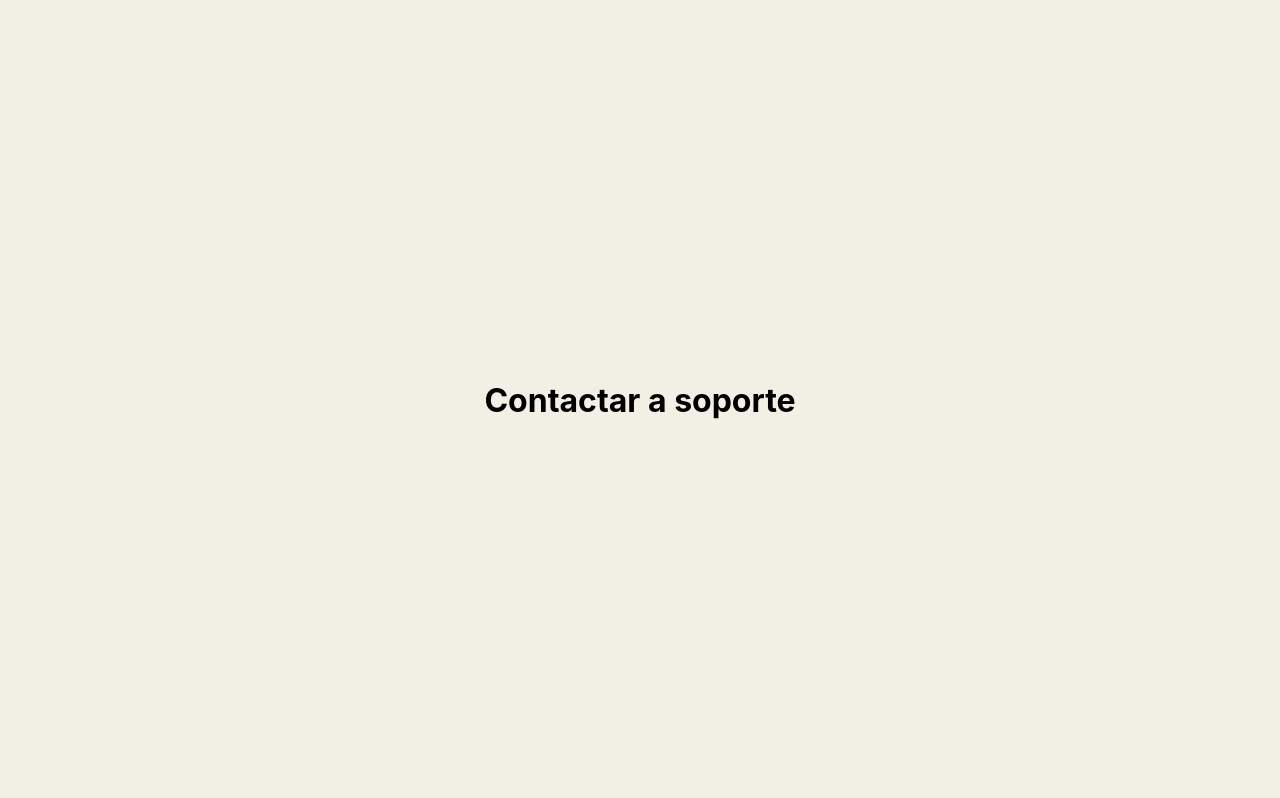
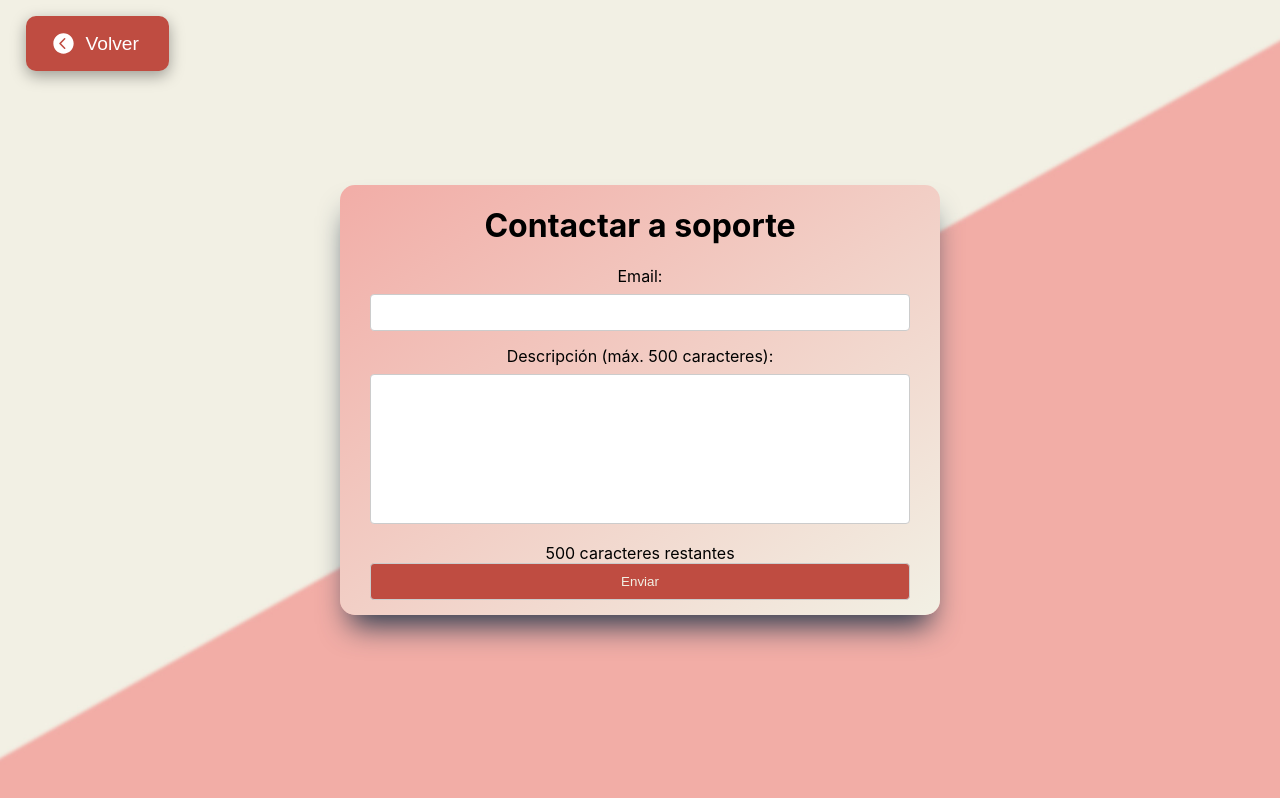
Before and after one commit to leodelmas00/front-truequetools, a React (Create React App) app: page /Support in a window 1280 px wide. Built offline with nearby package versions, Linux system fonts and the light colour scheme.

Commit message:
hice el contacto con el soporte

```diff
--- a/src/components/EditProfile.jsx
+++ b/src/components/EditProfile.jsx
@@ -10,6 +10,7 @@ function EditProfile() {
     const [profilePicture, setProfilePicture] = useState(null);
     const [password, setPassword] = useState('');
     const [preview, setPreview] = useState(null);
+    const [userInfo, setUserInfo] = useState(null);
 
     const handleImagenSeleccionada = (event) => {
         const imagenSeleccionada = event.target.files[0];
--- a/src/components/Support.jsx
+++ b/src/components/Support.jsx
@@ -1,17 +1,101 @@
+import React, { useState } from 'react';
+import { Snackbar, Alert } from '@mui/material';
+import { IoChevronBackCircle } from 'react-icons/io5'; // Importar el ícono aquí
 import '../styles/Support.css';
 
 function Support() {
+    const [email, setEmail] = useState('');
+    const [description, setDescription] = useState('');
+    const [errorMessage, setErrorMessage] = useState('');
+    const [snackbarOpen, setSnackbarOpen] = useState(false);
+    const [snackbarMessage, setSnackbarMessage] = useState('');
 
-    //IMPORTANTE: A la hora de codificar, eliminar el style del 1er div.
+    const handleGoBack = () => {
+        window.history.back(); // Redirige a la página anterior en el historial del navegador
+      };
+
+    const handleEmailChange = (event) => {
+        setEmail(event.target.value);
+    };
+
+    const handleDescriptionChange = (event) => {
+        setDescription(event.target.value);
+    };
+
+    const handleSnackbarClose = () => {
+        setSnackbarOpen(false);
+    };
+
+    const handleSubmit = (event) => {
+        event.preventDefault();
+
+        if (!email || !description) {
+            setErrorMessage('Por favor ingresa un email y una descripción válida.');
+        } else if (description.length > 500) {
+            setErrorMessage('La descripción no debe exceder los 500 caracteres.');
+        } else {
+            setSnackbarMessage('Mensaje enviado al soporte con éxito');
+            setSnackbarOpen(true);
+            // Aquí iría la lógica para enviar los datos al backend o manejarlos localmente
+            console.log('Email:', email);
+            console.log('Descripción:', description);
+            // Reiniciar el formulario después de enviar los datos
+            setEmail('');
+            setDescription('');
+            setErrorMessage('');
+        }
+    };
+
+    const remainingCharacters = 500 - description.length;
 
     return (
-        <div style={{
-            display: 'flex',
-            justifyContent: 'center',
-            alignItems: 'center',
-            height: '100vh'}}>
-            <h1> Contactar a soporte </h1>
-        </div >
+        <div className="support-container">
+            <div>
+                <button className="volver-btn" onClick={handleGoBack}>
+                    <IoChevronBackCircle size={25} />
+                    Volver
+                </button>
+            </div>
+            <div className="support-content">
+                <h1>Contactar a soporte</h1>
+                <form onSubmit={handleSubmit} className="support-form">
+                    <div className="form-group-support">
+                        <label htmlFor="email" className="label-support">Email:</label>
+                        <input
+                            type="email"
+                            id="email"
+                            value={email}
+                            onChange={handleEmailChange}
+                            className="input-email-support"
+                        />
+                    </div>
+                    <div className="form-group-support">
+                        <label htmlFor="description" className="label-support">Descripción (máx. 500 caracteres):</label>
+                        <textarea
+                            id="description"
+                            value={description}
+                            onChange={handleDescriptionChange}
+                            className="textarea-description-support"
+                            maxLength={500}
+                            style={{ resize: 'none' }} // Evita que el textarea sea redimensionable
+                        />
+                        <div className="character-counter">{remainingCharacters} caracteres restantes</div>
+                    </div>
+                    {errorMessage && <p className="error-message-support">{errorMessage}</p>}
+                    <button type="submit" className="button-submit-support">Enviar</button>
+                </form>
+            </div>
+            <Snackbar
+                open={snackbarOpen}
+                autoHideDuration={3000}
+                onClose={handleSnackbarClose}
+                anchorOrigin={{ vertical: 'bottom', horizontal: 'center' }}
+            >
+                <Alert onClose={handleSnackbarClose} severity="success" sx={{ width: '100%', backgroundColor: '#4CAF50', color: '#FFFFFF' }}>
+                    {snackbarMessage}
+                </Alert>
+            </Snackbar>
+        </div>
     );
 }
 
--- a/src/styles/Support.css
+++ b/src/styles/Support.css
@@ -0,0 +1,61 @@
+/* Support.css */
+
+/* Estilos para centrar todo el contenido */
+.support-container {
+    display: flex;
+    justify-content: center;
+    align-items: center;
+    height: 100vh; /* Ajusta la altura según tu diseño */
+    background: url("../logo_1/FONDO_LOGIN.png") no-repeat center;
+    background-size: cover;
+}
+
+.support-content {
+    width: 80%; /* Ancho del contenido principal */
+    max-width: 600px; /* Ancho máximo del contenido */
+    background: linear-gradient(145deg, #f2ada7, #f2f0e4);
+    border-radius: 15px;
+    text-align: center; /* Centra el contenido dentro del contenedor */
+    box-shadow: rgb(38, 57, 77) 0px 20px 30px -10px;
+}
+
+.support-form {
+    margin-top: 20px; /* Espacio superior entre el título y el formulario */
+}
+
+.label-support {
+    display: block;
+    margin-bottom: 8px;
+}
+
+.input-email-support,
+.textarea-description-support,
+.button-submit-support {
+    width: 90%; /* Ancho completo del input y del botón */
+    padding: 10px; /* Espaciado interno */
+    margin-bottom: 15px; /* Espacio inferior entre elementos */
+    border: 1px solid #ccc; /* Borde del input y del textarea */
+    border-radius: 4px; /* Bordes redondeados */
+    box-sizing: border-box; /* Caja de borde incluye el padding */
+}
+
+.textarea-description-support {
+    height: 150px; /* Altura fija del textarea */
+}
+
+.button-submit-support {
+    background-color: #bf4c41; /* Color de fondo del botón */
+    color: #f2f0e4; /* Color del texto del botón */
+    cursor: pointer; /* Cursor al pasar sobre el botón */
+
+}
+
+.button-submit-support:hover{
+    color: #f2f0e4;
+    background-color: #734429;
+}
+
+.error-message-support {
+    color: red; /* Color del mensaje de error */
+    margin-top: 5px; /* Espacio superior para el mensaje de error */
+}
```
